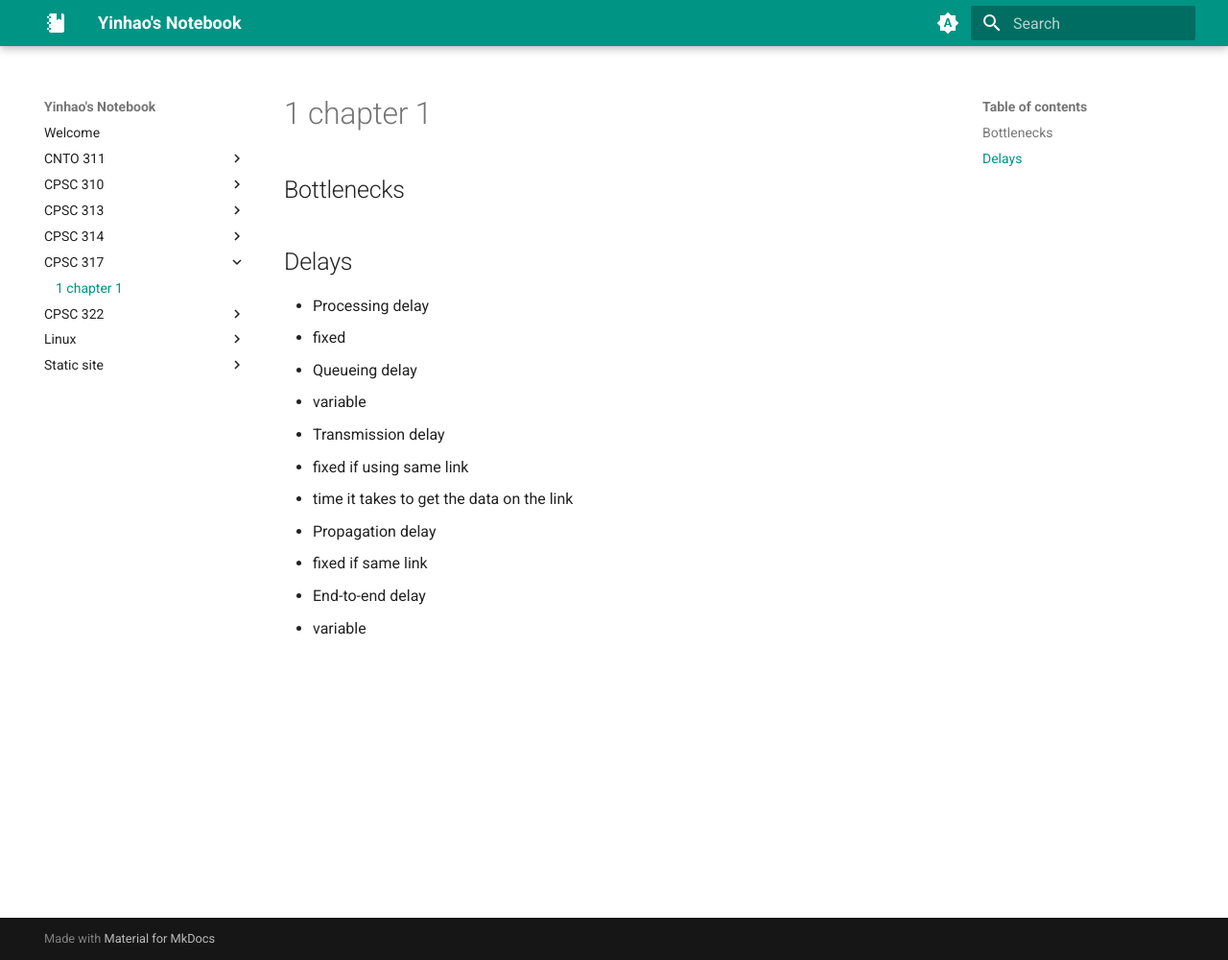
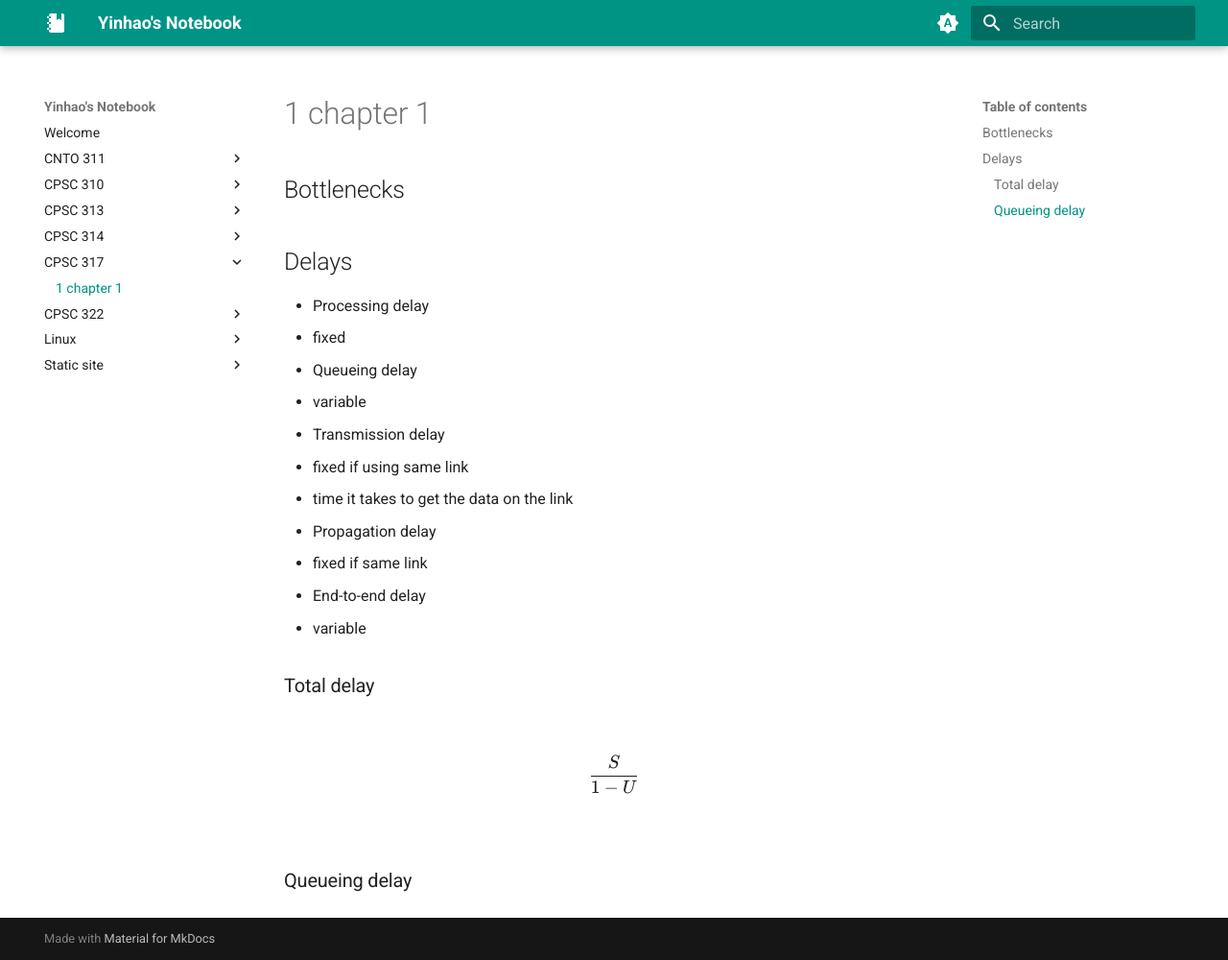
Before and after one commit to yinhao-f/notes, an MkDocs documentation site: the page built from docs/CPSC-317/1-chapter-1.md, in a window 1280 px wide and 1000 px high. Shown: the whole window at 96% size. Built offline with MkDocs 1.6.1 and Material for MkDocs 9.7.7, drawn with Linux system fonts in a browser that asks for light colours.

Commit message:
CPSC 317 notes

```diff
--- a/docs/CPSC-317/1-chapter-1.md
+++ b/docs/CPSC-317/1-chapter-1.md
@@ -13,3 +13,9 @@
   - fixed if same link
 - End-to-end delay
   - variable
+
+### Total delay
+
+$$ \frac {S} {1-U} $$
+
+### Queueing delay
```
Also changed, not shown: docs/CNTO-311/2-第二课.md (added).
